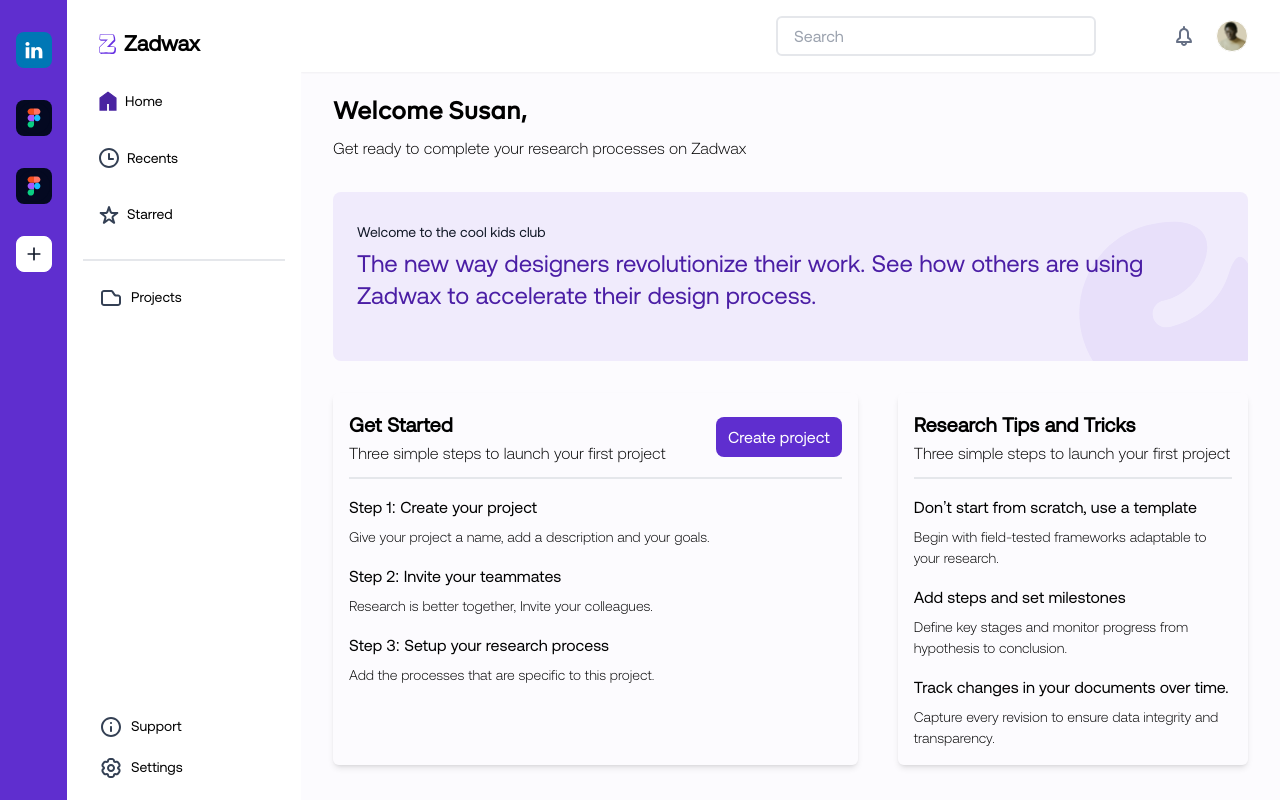
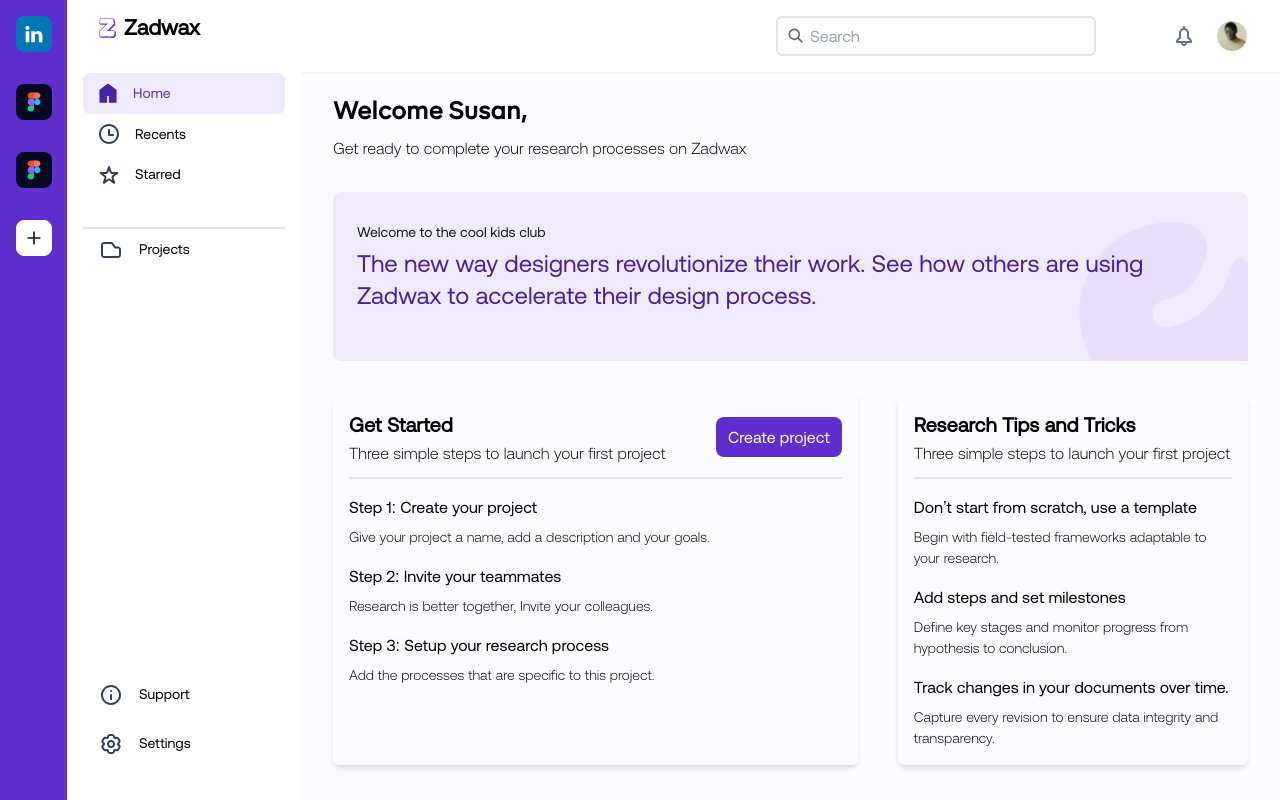
Before and after one commit to victoriad01/zadwax, a React (Vite) app: page / in a window 1280 px wide. Built offline with nearby package versions, Linux system fonts and the light colour scheme.

Commit message:
Splitted Sidebar into more components

```diff
--- a/src/App.tsx
+++ b/src/App.tsx
@@ -28,7 +28,6 @@
           className={`fixed inset-0 z-50 bg-black bg-opacity-50 md:bg-transparent md:relative md:flex ${
             isSidebarOpen ? "block" : "hidden"
           } md:block`}
-          onClick={() => setIsSidebarOpen(false)}
         >
           <Sidebar setIsSidebarOpen={setIsSidebarOpen} />
         </div>
--- a/src/components/navBar/Navbar.tsx
+++ b/src/components/navBar/Navbar.tsx
@@ -1,14 +1,20 @@
 import NotificationsIllutration from "../../assets/svg/notification.svg";
+import SearchIllutration from "../../assets/svg/search.svg";
 import Dp from "../../assets/svg/dp.svg";
 
 const Navbar = () => {
   return (
-    <nav className="z-20 relative  h-[72px] flex items-center justify-center sm:justify-end bg-white w-full gap-2 sm:gap-10 md:gap-20 shadow-sm  px-4 md:px-8">
-      <input
-        type="text"
-        className="flex  w-[180px] md:w-[320px]  h-[40px] rounded-md px-4 border-2"
-        placeholder={"Search"}
-      />
+    <nav className="z-20 relative  h-[72px] flex items-center justify-between sm:justify-end bg-white w-full gap-2 sm:gap-6 lg:gap-20 shadow-sm  px-4 md:px-8">
+      <div className="relative">
+        <input
+          type="text"
+          className="flex  min-w-[180px] md:w-[320px]  h-[40px] rounded-md pl-8 pr-4 border-2"
+          placeholder={"Search"}
+        />
+        <div className="absolute top-3 left-3 ">
+          <img src={SearchIllutration} alt="notifications" />
+        </div>
+      </div>
 
       <div className="flex gap-4 md:gap-6 ">
         <img src={NotificationsIllutration} alt="notifications" />
--- a/src/components/sideBar/Sidebar.tsx
+++ b/src/components/sideBar/Sidebar.tsx
@@ -1,17 +1,6 @@
-import LinkedInIllustration from "../../assets/svg/linkedin.svg";
-import FigmaIllustration from "../../assets/svg/figma.svg";
-import AddInIllustration from "../../assets/svg/add.svg";
-import LogoIcon from "../../assets/svg/z.svg";
-
-import HomeIcon from "../../assets/svg/home.svg";
-import RecentIcon from "../../assets/svg/recent.svg";
-
-import StarredIcon from "../../assets/svg/star.svg";
-import ProjectIcon from "../../assets/svg/folder.svg";
-import SupportIcon from "../../assets/svg/info.svg";
-import SettingIcon from "../../assets/svg/setting.svg";
-import { MdOutlineClose } from "react-icons/md";
 import { Dispatch, SetStateAction } from "react";
+import LeftSide from "./components/leftSide";
+import RightSide from "./components/RightSide";
 
 interface SideBarProps {
   setIsSidebarOpen: Dispatch<SetStateAction<boolean>>;
@@ -25,61 +14,9 @@
   return (
     <div>
       <aside className="w-[301px] bg-white h-screen md:flex">
-        <div className="py-4 md:py-0 w-full md:w-[68px] bg-[#5F2ECF] flex justify-center md:flex md:flex-col  items-center md:justify-start gap-4 sm:gap-6 md:gap-8 md:h-full md:pt-[32px] ">
-          <img
-            src={LinkedInIllustration}
-            alt="Linkedin"
-            className="cursor-pointer"
-          />
-          <img src={FigmaIllustration} alt="Figma" className="cursor-pointer" />
-          <img src={FigmaIllustration} alt="Figma" className="cursor-pointer" />
-          <img src={AddInIllustration} alt="Add" className="cursor-pointer" />
-          <MdOutlineClose
-            onClick={handleClick}
-            className="md:hidden h-[32px] w-[32px] text-white rounded-full "
-          />
-        </div>
-        <div className="w-[237px] gap-8 h-full">
-          <div className="  pb-8 mx-4  md:h-[248px]  ">
-            <div className="cursor-pointer  px-4  flex gap-2 items-center mt-8">
-              <img src={LogoIcon} alt="" />
-              <p className="leading-[24.79px] font-[700] text-[21.56px] ">
-                Zadwax
-              </p>
-            </div>
-            <div className="cursor-pointer px-4 flex gap-2 items-center mt-8">
-              <img src={HomeIcon} alt="" />
-              <p className="leading-[24.79px]  text-[14px]">Home</p>
-            </div>
+        <LeftSide handleClick={handleClick} />
 
-            <div className="cursor-pointer px-4  flex gap-2 items-center mt-8">
-              <img src={RecentIcon} alt="" />
-              <p className="leading-[24.79px] text-[14px]  ">Recents</p>
-            </div>
-
-            <div className="cursor-pointer px-4  flex gap-2 items-center mt-8">
-              <img src={StarredIcon} alt="" />
-              <p className="leading-[24.79px]  text-[14px] ">Starred</p>
-            </div>
-            <div className="cursor-pointer px-4 flex gap-2 items-center border-t-2 mt-8 py-6">
-              <img src={ProjectIcon} alt="" />
-              <p className="leading-[24.79px]  text-[14px] ">Projects</p>
-            </div>
-          </div>
-          {/* md:h-[360px] xl:h-[500px] */}
-          <div className="flex flex-col h-[calc(100%-480px)] md:h-[calc(100%-300px)] justify-end">
-            <div className="flex flex-col gap-4">
-              <div className="cursor-pointer pl-8 flex gap-2 items-center ">
-                <img src={SupportIcon} alt="" />
-                <p className="leading-[24.79px]  text-[14px] ">Support</p>
-              </div>
-              <div className="cursor-pointer pl-8 flex gap-2 items-center ">
-                <img src={SettingIcon} alt="" />
-                <p className="leading-[24.79px]  text-[14px] ">Settings</p>
-              </div>
-            </div>
-          </div>
-        </div>
+        <RightSide />
       </aside>
     </div>
   );
--- /dev/null
+++ b/src/components/sideBar/components/LeftSide.tsx
@@ -0,0 +1,29 @@
+import LinkedInIllustration from "../../../assets/svg/linkedin.svg";
+import FigmaIllustration from "../../../assets/svg/figma.svg";
+import AddInIllustration from "../../../assets/svg/add.svg";
+import { MdOutlineClose } from "react-icons/md";
+
+interface LeftSideProps {
+  handleClick: () => void;
+}
+
+const LeftSide = ({ handleClick }: LeftSideProps) => {
+  return (
+    <div className="py-4 md:py-0 w-full md:w-[68px] bg-[#5F2ECF] flex justify-center md:flex md:flex-col  items-center md:justify-start gap-4 sm:gap-6 md:gap-8 md:h-full md:pt-[16px] ">
+      <img
+        src={LinkedInIllustration}
+        alt="Linkedin"
+        className="cursor-pointer"
+      />
+      <img src={FigmaIllustration} alt="Figma" className="cursor-pointer" />
+      <img src={FigmaIllustration} alt="Figma" className="cursor-pointer" />
+      <img src={AddInIllustration} alt="Add" className="cursor-pointer" />
+      <MdOutlineClose
+        onClick={handleClick}
+        className="md:hidden h-[32px] w-[32px] text-white rounded-full "
+      />
+    </div>
+  );
+};
+
+export default LeftSide;
--- /dev/null
+++ b/src/components/sideBar/components/RightSide.tsx
@@ -0,0 +1,91 @@
+import LogoIcon from "../../../assets/svg/z.svg";
+import HomeIcon from "../../../assets/svg/home.svg";
+import RecentIcon from "../../../assets/svg/recent.svg";
+import StarredIcon from "../../../assets/svg/star.svg";
+import ProjectIcon from "../../../assets/svg/folder.svg";
+import SupportIcon from "../../../assets/svg/info.svg";
+import SettingIcon from "../../../assets/svg/setting.svg";
+import { useState } from "react";
+
+const RightSide = () => {
+  const [navStyle, setNavStyle] = useState<string>("home");
+
+  const handleNavClick = (navType: string) => {
+    setNavStyle(navType);
+  };
+
+  const activeStyle = "px-4  bg-[#F0EBFC] text-[#5F2ECF] rounded-lg";
+  return (
+    <div className="w-[237px] gap-8 h-full">
+      <div className="  pb-8 mx-4 md:h-[248px]  ">
+        <div className="cursor-pointer  px-4  flex gap-2 items-center mt-4">
+          <img src={LogoIcon} alt="" />
+          <p className="leading-[24.79px] font-[700] text-[21.56px] ">Zadwax</p>
+        </div>
+        <nav
+          className={`cursor-pointer px-4 flex gap-4 items-center mt-8 ${
+            navStyle === "home" && activeStyle
+          }`}
+          onClick={() => handleNavClick("home")}
+        >
+          <img src={HomeIcon} alt="" />
+          <p className="leading-[24.79px]  text-[14px] py-2">Home</p>
+        </nav>
+
+        <nav
+          className={`cursor-pointer px-4 flex gap-4 items-center  ${
+            navStyle === "recents" && activeStyle
+          }`}
+          onClick={() => handleNavClick("recents")}
+        >
+          <img src={RecentIcon} alt="" />
+          <p className="leading-[24.79px] text-[14px] py-2 ">Recents</p>
+        </nav>
+
+        <nav
+          className={`cursor-pointer px-4 flex gap-4 items-center ${
+            navStyle === "starred" && activeStyle
+          }`}
+          onClick={() => handleNavClick("starred")}
+        >
+          <img src={StarredIcon} alt="" />
+          <p className="leading-[24.79px]  text-[14px]  py-2">Starred</p>
+        </nav>
+        <nav
+          className={`cursor-pointer px-4 flex gap-4 items-center mt-8  border-t-2  ${
+            navStyle === "projects" && activeStyle
+          }`}
+          onClick={() => handleNavClick("projects")}
+        >
+          <img src={ProjectIcon} alt="" />
+          <p className="leading-[24.79px]  text-[14px] py-2">Projects</p>
+        </nav>
+      </div>
+
+      <div className="mx-4 flex flex-col h-[calc(100%-480px)] md:h-[calc(100%-300px)] justify-end">
+        <div className="flex flex-col gap-2">
+          <nav
+            className={`cursor-pointer px-4 flex gap-4 items-center  ${
+              navStyle === "support" && activeStyle
+            }`}
+            onClick={() => handleNavClick("support")}
+          >
+            <img src={SupportIcon} alt="" />
+            <p className="leading-[24.79px]  text-[14px] py-2">Support</p>
+          </nav>
+          <nav
+            className={`cursor-pointer px-4 flex gap-4 items-center  ${
+              navStyle === "settings" && activeStyle
+            }`}
+            onClick={() => handleNavClick("settings")}
+          >
+            <img src={SettingIcon} alt="" />
+            <p className="leading-[24.79px]  text-[14px] py-2">Settings</p>
+          </nav>
+        </div>
+      </div>
+    </div>
+  );
+};
+
+export default RightSide;
--- a/src/pages/homepage/Homepage.tsx
+++ b/src/pages/homepage/Homepage.tsx
@@ -27,7 +27,6 @@
         <img
           src={FillIllustration}
           alt="illustration"
-          //w-[89px] h-[53px]
           className="absolute bottom-0 right-0 w-[169px] h-[143px]"
         />
       </div>
--- a/src/utils/css/font.css
+++ b/src/utils/css/font.css
@@ -1,23 +1,23 @@
 @font-face {
-  font-family: "BR Firma"; /* Choose a name for the font */
+  font-family: "BR Firma";
   src: url("../../../src//assets/fonts/BR\ Firma\ Medium.otf")
-    format("truetype"); /* Update the path and format according to your file type */
-  font-weight: normal; /* You can define different weights */
-  font-style: normal; /* Define the style */
+    format("truetype");
+  font-weight: normal;
+  font-style: normal;
 }
 
 @font-face {
-  font-family: "Aeonik Pro"; /* Choose a name for the font */
+  font-family: "Aeonik Pro";
   src: url("../../../src//assets/fonts/AeonikProTRIAL-Regular.otf")
-    format("truetype"); /* Update the path and format according to your file type */
-  font-weight: normal; /* You can define different weights */
-  font-style: normal; /* Define the style */
+    format("truetype");
+  font-weight: normal;
+  font-style: normal;
 }
 
 @font-face {
-  font-family: "Aeonik Pro Light"; /* Choose a name for the font */
+  font-family: "Aeonik Pro Light";
   src: url("../../../src//assets/fonts/AeonikProTRIAL-Light.otf")
-    format("truetype"); /* Update the path and format according to your file type */
-  font-weight: normal; /* You can define different weights */
-  font-style: normal; /* Define the style */
+    format("truetype");
+  font-weight: normal;
+  font-style: normal;
 }
```
Also changed, not shown: src/_layout.tsx (deleted, +0 -13 lines).
